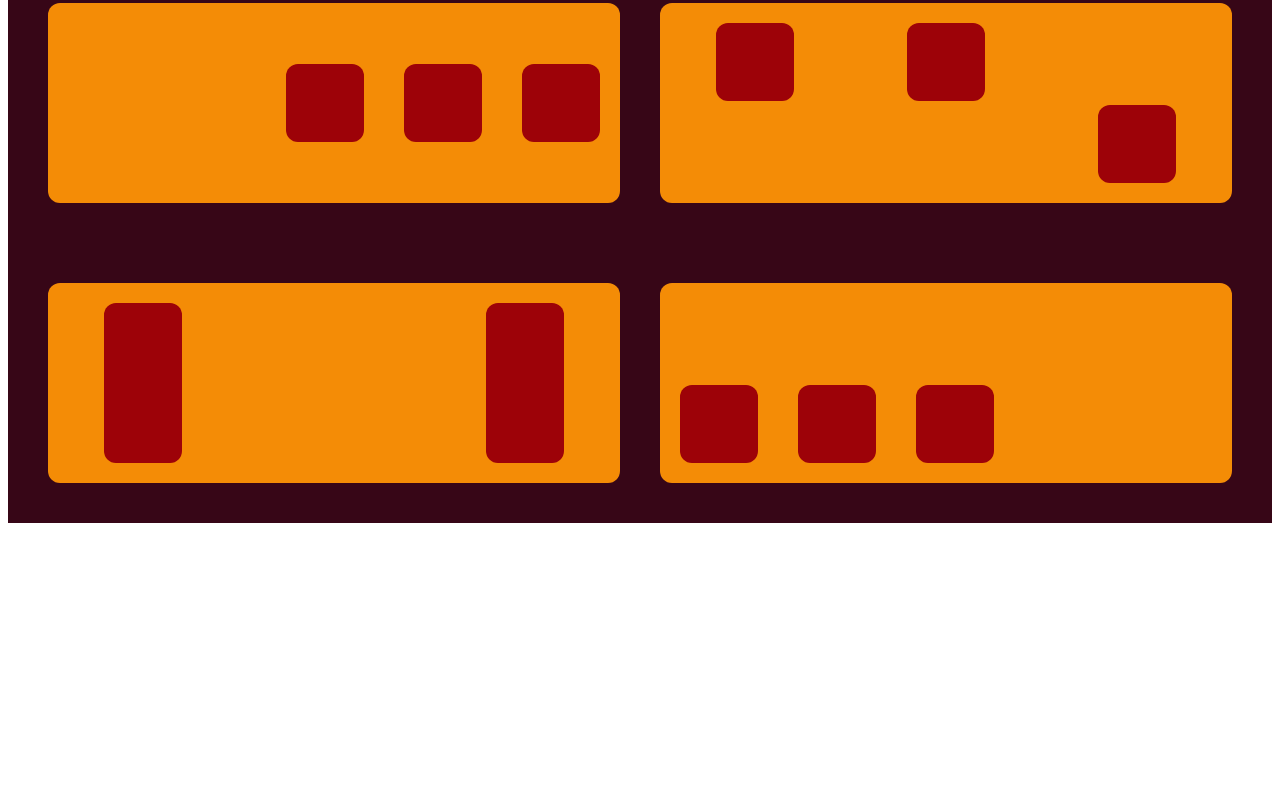
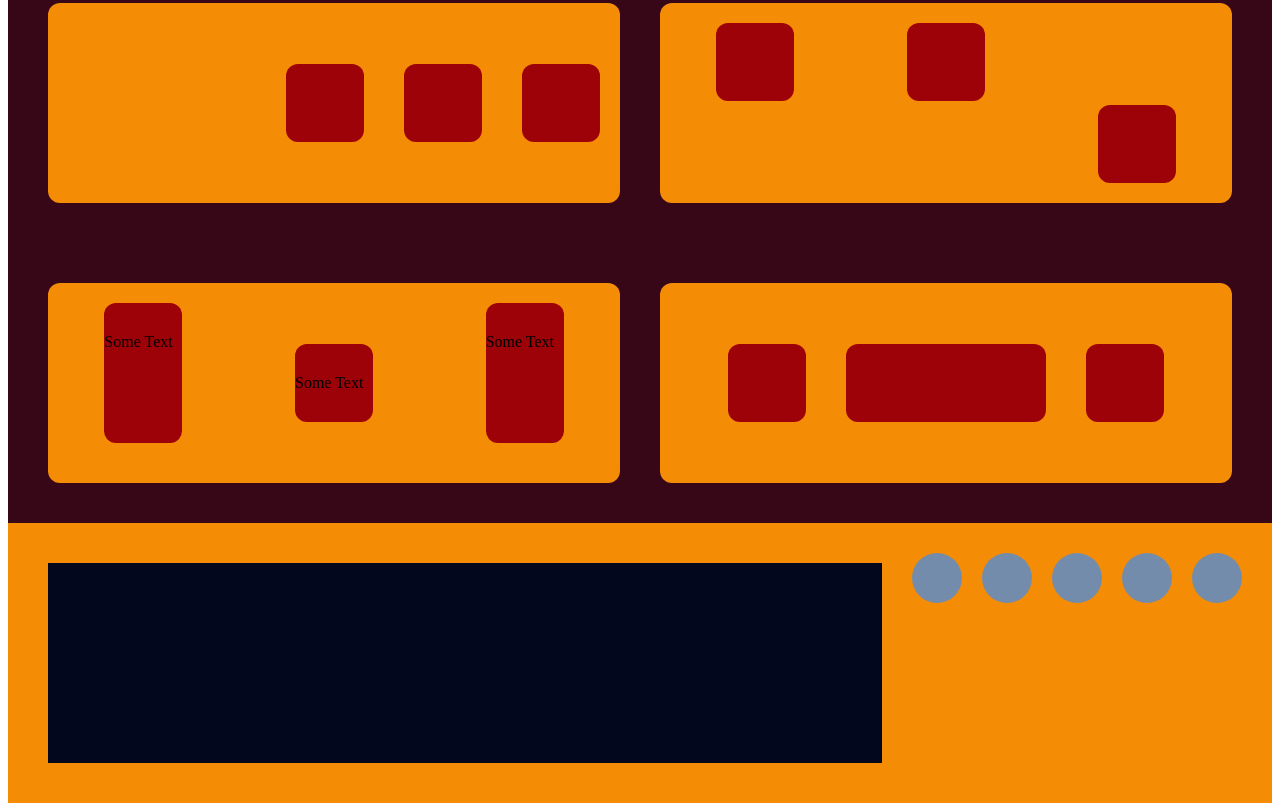
Before and after one commit to sheilapolichetti/Figma, a plain HTML site: page index.html in a window 1280 px wide. Shown: the part 325-1136 px from the top of the page. Before the commit the page ends 856 px from the top, so only its background shows below. Drawn offline with Linux system fonts and the light colour scheme.

Commit message:
started circles

```diff
--- a/index.html
+++ b/index.html
@@ -36,9 +36,9 @@
 
     <div class="row">
       <section class="box box5">
-        <div class="item"></div>
-        <div class="item middle"></div>
-        <div class="item"></div>
+        <div class="item long"> <p class="txt">Some Text</p></div>
+        <div class="item middle"><p class="txt">Some Text</p></div>
+        <div class="item long"><p class="txt">Some Text</p></div>
       </section>
 
       <section class="box box6">
@@ -47,5 +47,18 @@
         <div class="item"></div>
       </section>
     </div>
+
+    <section class="row2">
+      <div class="square"></div>
+      <div class="circle"></div>
+      <div class="circle"></div>
+      <div class="circle"></div>
+      <div class="circle"></div>
+      <div class="circle"></div>
+    </section>
+
+
+
+    </section>
   </body>
 </html>
--- a/styles.css
+++ b/styles.css
@@ -1,5 +1,11 @@
 .row {
     background-color: #370617;
+    padding: 20px;
+    display: flex;
+}
+
+.row2 {
+    background-color: #F48C06;
     padding: 20px;
     display: flex;
 }
@@ -20,7 +26,22 @@
     margin: 20px;
     border-radius: 12px;
     flex: 1;
+}
 
+.square {
+    height: 200px;
+    margin: 20px;
+    background-color: #03071E;
+    flex: 1;
+}
+
+.circle {
+    background-color: #748CAB;
+    height: 50px;
+    width: 50px;
+    margin: 10px;
+    border-radius: 30px;
+    display: flex;
 }
 
 .box2 .item {
@@ -55,23 +76,31 @@
 
 .box5 {
     justify-content: space-around;
-    align-items: stretch;
+    align-items: baseline;
 
 }
 
-.box5 .item {
-    height: auto;
-}
-
-.box5 .item .middle {
-
+.long {
+    height: 140px;
 }
 
 .middle {
+    height: 78px;
     align-self: center;
+}
 
+.txt {
+    margin-top: 30px;
 }
 
 .box6 {
+    justify-content: center;
+    align-items: center;
+}
 
+.box6 .item .center {
+    align-self: stretch;
 }
+.center {
+    width: 35%;
+}
```
